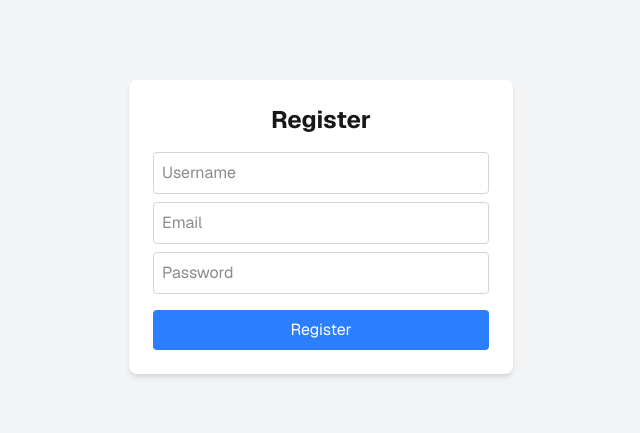
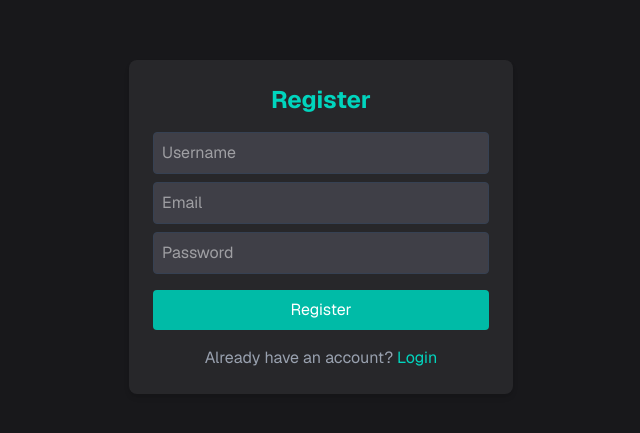
Before and after one commit to nethmalgunawardhana/SpiritX_DevTrix_02_Frontend, a Next.js app: page /auth/register in a window 1280 px wide. Shown: the part 173-606 px from the top of the page, without its empty margins (319-959 px from the left). Built offline with nearby package versions, Linux system fonts and the light colour scheme; no server answers.

Commit message:
minor changes

```diff
--- a/src/app/auth/login/page.tsx
+++ b/src/app/auth/login/page.tsx
@@ -23,33 +23,31 @@ export default function Login() {
     if (auth?.role) {
       route.push("/dashboard");
     }
-  }
-  , []);
-
+  }, [auth?.role, route]);
 
   return (
-    <div className="flex flex-col items-center justify-center min-h-screen bg-gray-100">
-      <div className="bg-white p-6 rounded-lg shadow-md w-96">
-        <h2 className="text-2xl font-bold mb-4 text-center">Login</h2>
+    <div className="flex flex-col items-center justify-center min-h-screen bg-zinc-900">
+      <div className="bg-zinc-800 p-6 rounded-lg shadow-md w-96">
+        <h2 className="text-2xl font-bold mb-4 text-center text-teal-400">Login</h2>
         <input
           type="email"
           placeholder="Email"
           value={username}
           onChange={(e) => setUsername(e.target.value)}
-          className="w-full p-2 mb-2 border border-gray-300 rounded"
+          className="w-full p-2 mb-2 border border-gray-700 rounded bg-zinc-700 text-white"
         />
         <input
           type="password"
           placeholder="Password"
           value={password}
           onChange={(e) => setPassword(e.target.value)}
-          className="w-full p-2 mb-4 border border-gray-300 rounded"
+          className="w-full p-2 mb-4 border border-gray-700 rounded bg-zinc-700 text-white"
         />
-        <button onClick={handleLogin} className="w-full bg-blue-500 text-white py-2 rounded">
+        <button onClick={handleLogin} className="w-full bg-teal-500 text-white py-2 rounded hover:bg-teal-600">
           Login
         </button>
-        <p className="mt-4 text-center">
-          Don't have an account? <Link href="/auth/register" className="text-blue-500">Register</Link>
+        <p className="mt-4 text-center text-gray-400">
+          Don&apos;t have an account? <Link href="/auth/register" className="text-teal-400">Register</Link>
         </p>
       </div>
     </div>
--- a/src/app/auth/register/page.tsx
+++ b/src/app/auth/register/page.tsx
@@ -2,6 +2,7 @@
 
 import { useAuth } from "@/context/AuthContext";
 import { useState } from "react";
+import Link from "next/link";
 
 export default function Register() {
   const auth = useAuth();
@@ -18,33 +19,36 @@ export default function Register() {
   };
 
   return (
-    <div className="flex flex-col items-center justify-center min-h-screen bg-gray-100">
-      <div className="bg-white p-6 rounded-lg shadow-md w-96">
-        <h2 className="text-2xl font-bold mb-4 text-center">Register</h2>
+    <div className="flex flex-col items-center justify-center min-h-screen bg-zinc-900">
+      <div className="bg-zinc-800 p-6 rounded-lg shadow-md w-96">
+        <h2 className="text-2xl font-bold mb-4 text-center text-teal-400">Register</h2>
         <input
           type="text"
           placeholder="Username"
           value={username}
           onChange={(e) => setUsername(e.target.value)}
-          className="w-full p-2 mb-2 border border-gray-300 rounded"
+          className="w-full p-2 mb-2 border border-gray-700 rounded bg-zinc-700 text-white"
         />
         <input
           type="email"
           placeholder="Email"
           value={email}
           onChange={(e) => setEmail(e.target.value)}
-          className="w-full p-2 mb-2 border border-gray-300 rounded"
+          className="w-full p-2 mb-2 border border-gray-700 rounded bg-zinc-700 text-white"
         />
         <input
           type="password"
           placeholder="Password"
           value={password}
           onChange={(e) => setPassword(e.target.value)}
-          className="w-full p-2 mb-4 border border-gray-300 rounded"
+          className="w-full p-2 mb-4 border border-gray-700 rounded bg-zinc-700 text-white"
         />
-        <button onClick={handleRegister} className="w-full bg-blue-500 text-white py-2 rounded">
+        <button onClick={handleRegister} className="w-full bg-teal-500 text-white py-2 rounded hover:bg-teal-600">
           Register
         </button>
+        <p className="mt-4 text-center text-gray-400">
+          Already have an account? <Link href="/auth/login" className="text-teal-400">Login</Link>
+        </p>
       </div>
     </div>
   );
```
